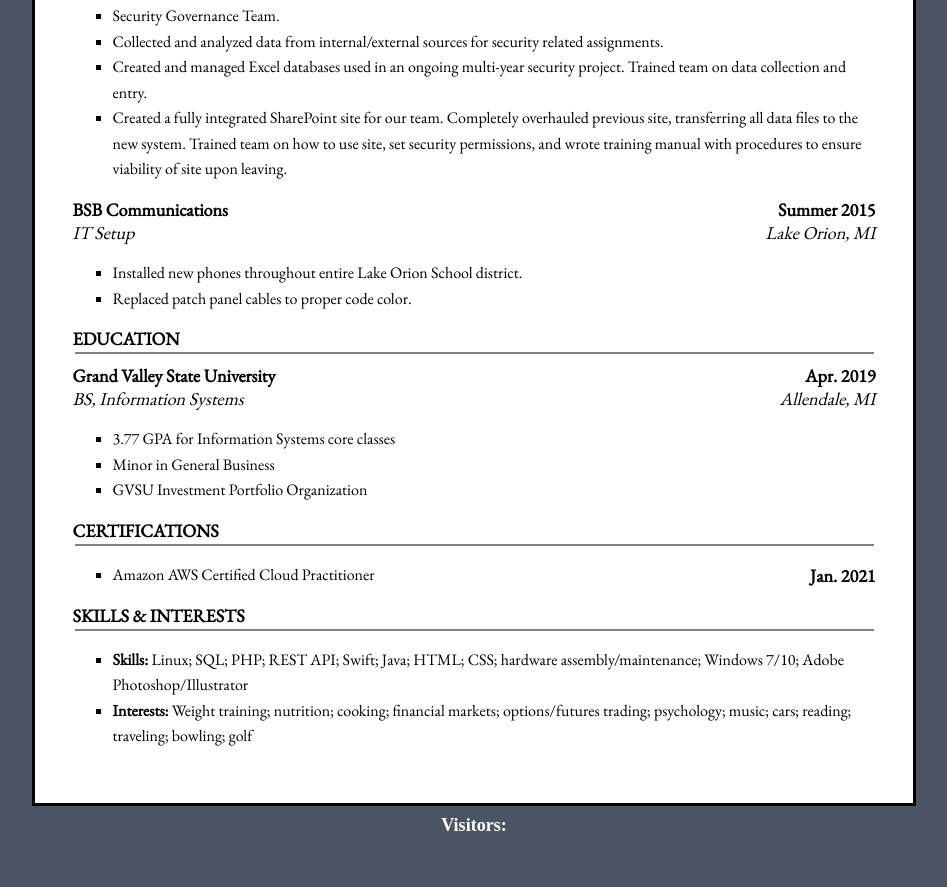
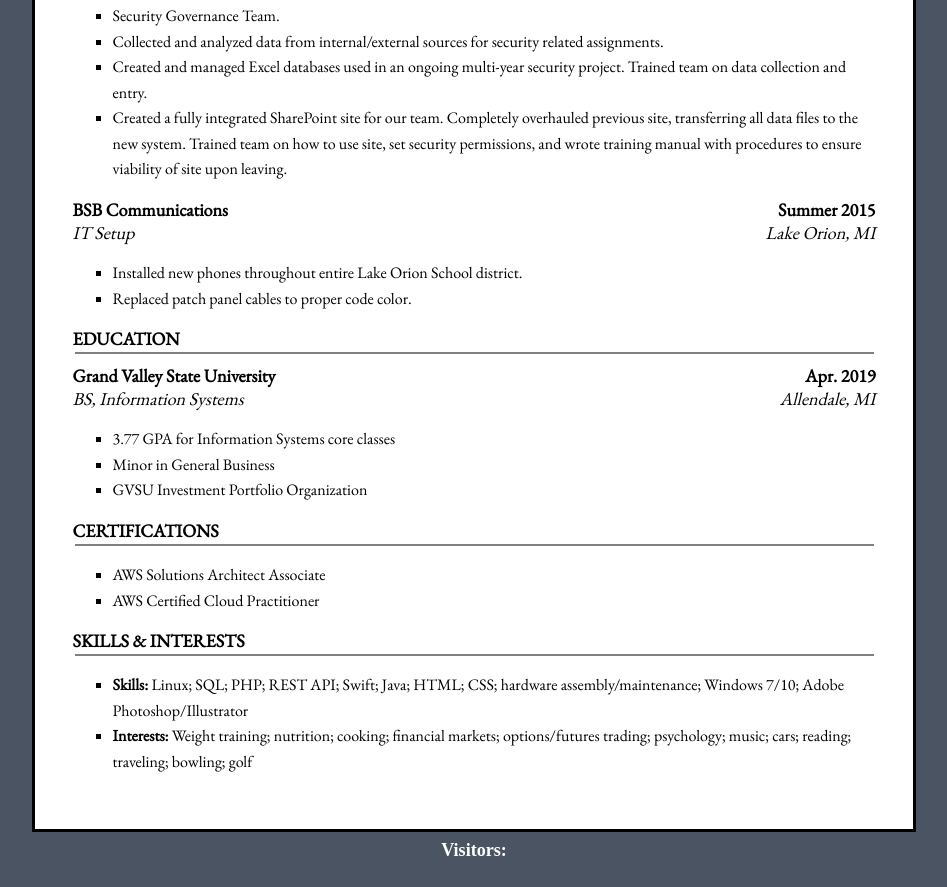
Before and after one commit to joesatow/resumeAWS, a plain HTML site: page resumeHTML/index.html in a window 1280 px wide. Shown: the part 916-1803 px from the top of the page, without its empty margins (166-1113 px from the left). Before the commit the page ends 1777 px from the top, so only its background shows below. Drawn offline with nearby package versions, Linux system fonts and the light colour scheme; no server answers.

Commit message:
Update index.html

```diff
--- a/resumeHTML/index.html
+++ b/resumeHTML/index.html
@@ -106,7 +106,8 @@
 <hr>
 <div class="show-desktop">
   <ul>
-    <li>Amazon AWS Certified Cloud Practitioner <span class="jobDate" id="awsCert">Jan. 2021</span></li>
+    <li>AWS Solutions Architect Associate</li>
+    <li>AWS Certified Cloud Practitioner</li>
   </ul>
 </div>
 <div class="show-mobile">
```
